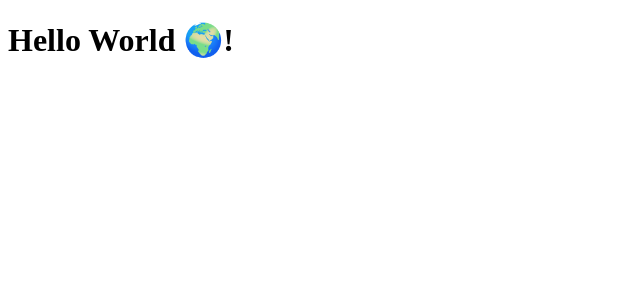
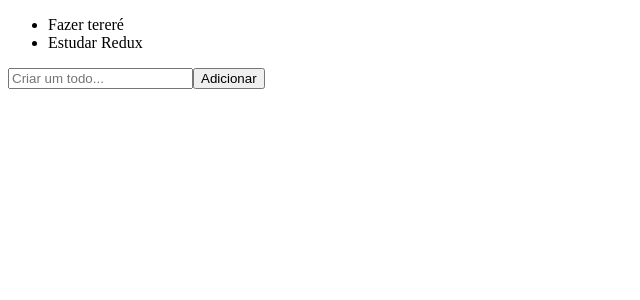
Before and after one commit to KaioFelps/player-com-redux, a React (Vite) app: page / in a window 1280 px wide. Shown: the top 300 px of the page, without its empty margins (0-640 px from the left). Built offline with nearby package versions, Linux system fonts and the light colour scheme; the HTML template or start-up script is replaced by a standard one.

Commit message:
redux slice e redux selector

```diff
--- a/package.json
+++ b/package.json
@@ -12,7 +12,8 @@
   "dependencies": {
     "@reduxjs/toolkit": "^1.9.5",
     "react": "^18.2.0",
-    "react-dom": "^18.2.0"
+    "react-dom": "^18.2.0",
+    "react-redux": "^8.1.1"
   },
   "devDependencies": {
     "@types/react": "^18.2.14",
--- a/src/App.tsx
+++ b/src/App.tsx
@@ -1,7 +1,15 @@
+import { Provider as ReduxProvider } from "react-redux"
+import { AddTodo } from "./components/AddTodo"
+import { TodoList } from "./components/TodoList"
+import { store } from "./store"
+
 function App() {
 
   return (
-    <h1>Hello World 🌍!</h1>
+    <ReduxProvider store={store}>
+      <TodoList />
+      <AddTodo />
+    </ReduxProvider>
   )
 }
 
--- /dev/null
+++ b/src/components/AddTodo.tsx
@@ -0,0 +1,23 @@
+import { FormEvent, useState } from "react"
+
+export function AddTodo() {
+    const [newTodo, setNewTodo] = useState("")
+
+    function handleFormSubmit(e: FormEvent) {
+        e.preventDefault()
+
+        console.log(newTodo)
+    }
+
+    return (
+        <form onSubmit={handleFormSubmit}>
+            <input
+                type="text"
+                placeholder="Criar um todo..."
+                value={newTodo}
+                onChange={e => setNewTodo(e.target.value)}
+            />
+            <button type="submit">Adicionar</button>
+        </form>
+    )
+}
--- /dev/null
+++ b/src/components/TodoList.tsx
@@ -0,0 +1,14 @@
+import { useSelector } from "react-redux"
+
+export function TodoList() {
+    const todos = useSelector(store => store.todo)
+    return (
+    <ul>
+        {todos.map(todo => {
+            return (
+                <li key={todo}>{todo}</li>
+            )
+        })}
+    </ul>
+    )
+}
--- /dev/null
+++ b/src/store/index.ts
@@ -0,0 +1,13 @@
+import { configureStore, createSlice } from "@reduxjs/toolkit"
+
+const todoSlice = createSlice({
+    name: "todo",
+    initialState: ["Fazer tereré", "Estudar Redux"],
+    reducers: {}
+})
+
+export const store = configureStore({
+    reducer: {
+        todo: todoSlice.reducer
+    },
+})
```
Also changed, not shown: 1 other file (tests, documents, lock files or other folders).
